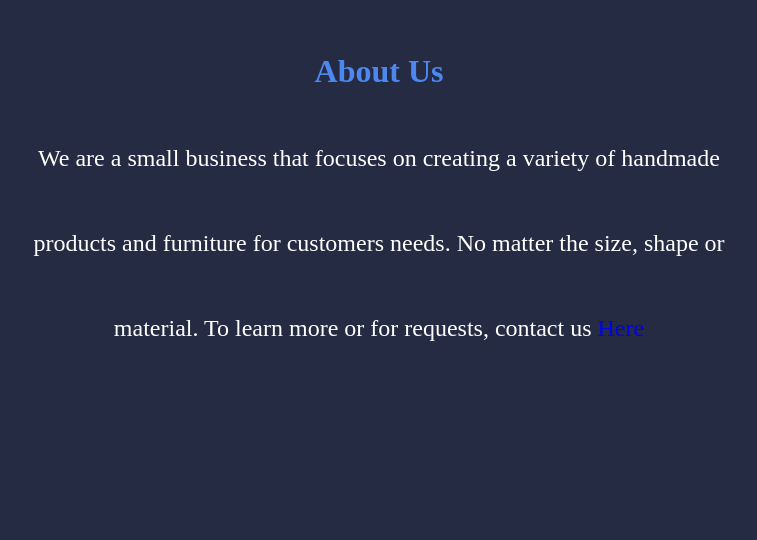
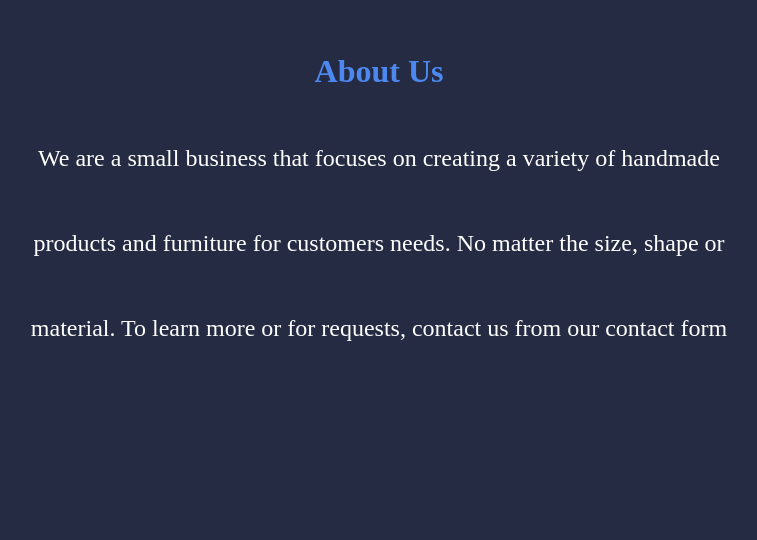
Before and after one commit to BenSisk/Teamwork-and-Professionalism, a Django app: template uniProject/uniProject/templates/learn.html in a window 1280 px wide. Shown: the part 274-814 px from the top of the page, without its empty margins (261-1018 px from the left). Run offline with Django 3.2, Linux system fonts and the light colour scheme; the template is opened without the code that fills it, so the values that code supplies are empty.

Commit message:
Update learn.html

```diff
--- a/uniProject/uniProject/templates/learn.html
+++ b/uniProject/uniProject/templates/learn.html
@@ -7,7 +7,8 @@
 
 			<p>We are a small business that focuses on creating a variety of handmade</p>
 			<p> products and furniture for customers needs. No matter the size, shape or </p>
-			<p> material. To learn more or for requests, contact us <a href="contact">Here</a></p>
+                        <p> material. To learn more or for requests, contact us from our contact form</p>
+
                 </div>
         </main>
 
```
